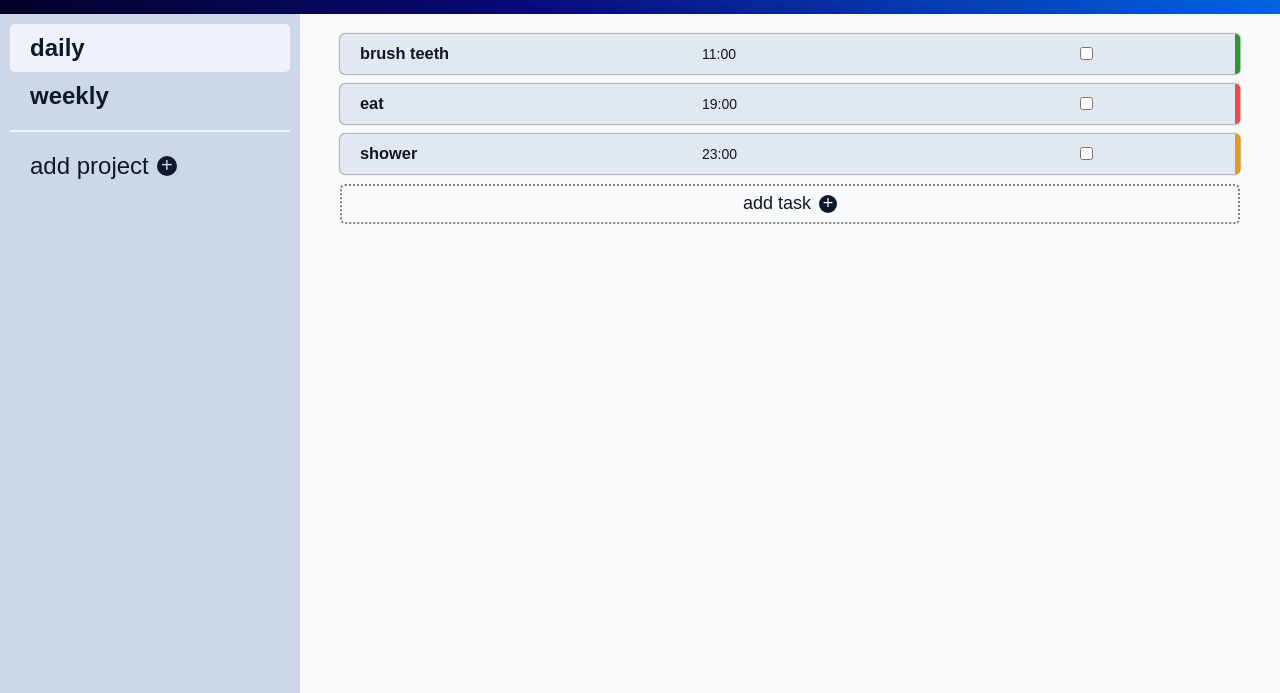
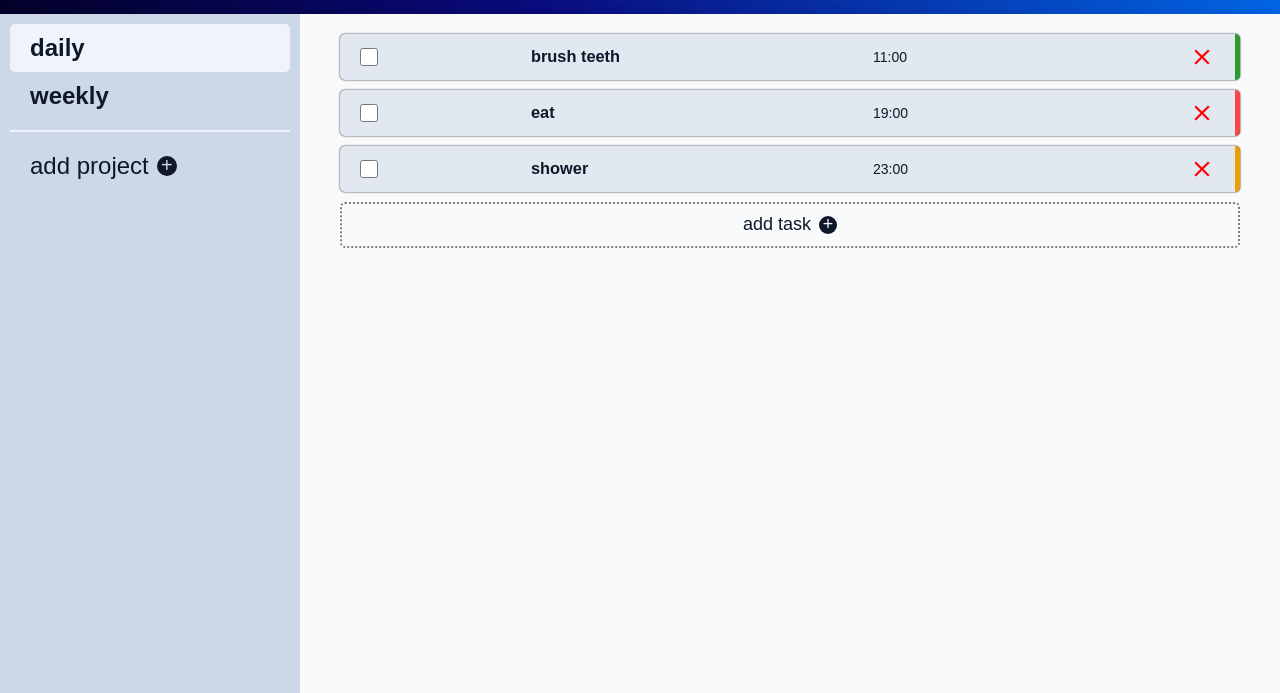
Before and after one commit to Vikek/todo-list, a website with bundled scripts: page dist/index.html in a window 1280 px wide. Shown: the part 56-749 px from the top of the page. Built offline with nearby package versions, Linux system fonts and the light colour scheme.

Commit message:
added delete task button + minor tweaks to styling

```diff
--- a/src/modules/project.js
+++ b/src/modules/project.js
@@ -8,13 +8,16 @@ const Project = (name) => {
     document.getElementById('main').appendChild(project.taskContainer);
 
     project.tasks = [];
-    project.addTask = function (task) {
+    project.addTask = function(task) {
         project.tasks.push(task);
     }
-    project.setTasks = function (tasks) {
+    project.removeTask = function(task) {
+        project.tasks = project.tasks.filter(currentTask => currentTask != task);
+    }
+    project.setTasks = function(tasks) {
         project.tasks = tasks;
     }
-    project.getTasks = function () {return project.tasks;}
+    project.getTasks = function() {return project.tasks;}
 
     return project;
 }
--- a/src/modules/render.js
+++ b/src/modules/render.js
@@ -54,9 +54,28 @@ function renderTask(task, project) {
         taskContainer.classList.add('completed');
     }
 
+    const deleteTaskBtn = document.createElement('button');
+    const deleteTaskSvg = document.createElementNS("http://www.w3.org/2000/svg", "svg");
+    deleteTaskSvg.setAttribute("xmlns", "http://www.w3.org/2000/svg");
+    deleteTaskSvg.setAttribute("viewBox", "0 0 24 24");
+    deleteTaskSvg.innerHTML = '<path d="M19,6.41L17.59,5L12,10.59L6.41,5L5,6.41L10.59,12L5,17.59L6.41,19L12,13.41L17.59,19L19,17.59L13.41,12L19,6.41Z" />';
+    deleteTaskBtn.appendChild(deleteTaskSvg);
+    //deleteTaskBtn.textContent = 'x';
+    deleteTaskBtn.addEventListener('click', (e) => {
+        const activeProject = todoList.getActiveProject();
+        const tasks = activeProject.getTasks();
+        tasks.forEach(currentTask => {
+            if(task === currentTask) {
+                activeProject.removeTask(task);
+                e.currentTarget.parentNode.remove();
+            }
+        });
+    });
+
+    taskContainer.appendChild(taskCompleted);
     taskContainer.appendChild(taskName);
     taskContainer.appendChild(taskDueDate);
-    taskContainer.appendChild(taskCompleted);
+    taskContainer.appendChild(deleteTaskBtn);
 
     if (project) {
         project.taskContainer.appendChild(taskContainer);
--- a/src/styles/main.css
+++ b/src/styles/main.css
@@ -19,24 +19,51 @@
 
 #main > div > div {
     width: 100%;
-    height: 40px;
     font-size: 14px;
     border-radius: 5px;
-    display: flex;
-    justify-content: space-around;
+    padding: 10px 20px;
+    display: grid;
+    grid-template-columns: 1fr 2fr 1fr 1fr;
+    justify-content: center;
     align-items: center;
     background-color: var(--task-background-color);
     color: var(--text-color-dark);
-    padding: 10px 20px;
     box-shadow: 0px 0px 2px black;
 }
 
-#main > div > div > * {
-    flex: 1;
+#main > div > div > *{
+    width: 100%;
+    height: 100%;
+    display: flex;
+    align-items: center;
 }
 
 #main > div > div > :first-child {
-    min-width: 40%;
+    align-self: center;
+}
+
+#main > div > div > input {
+    justify-self: start;
+    height: 18px;
+    width: 18px;
+}
+
+#main > div > div > input:hover {
+    cursor: pointer;
+}
+
+#main > div > div > button {
+    width: 26px;
+    height: 26px;
+    border: none;
+    background: none;
+    fill: red;
+    justify-self: end;
+}
+
+#main > div > div > button:hover {
+    transform: scale(1.15);
+    cursor: pointer;
 }
 
 #main > div > div.completed {
@@ -64,7 +91,7 @@
     justify-content: center;
     align-items: center;
     width: 100%;
-    height: 40px;
+    height: 46px;
     font-size: 18px;
     border-radius: 5px;
     background: none;
```
Also changed, not shown: dist/main.js.
